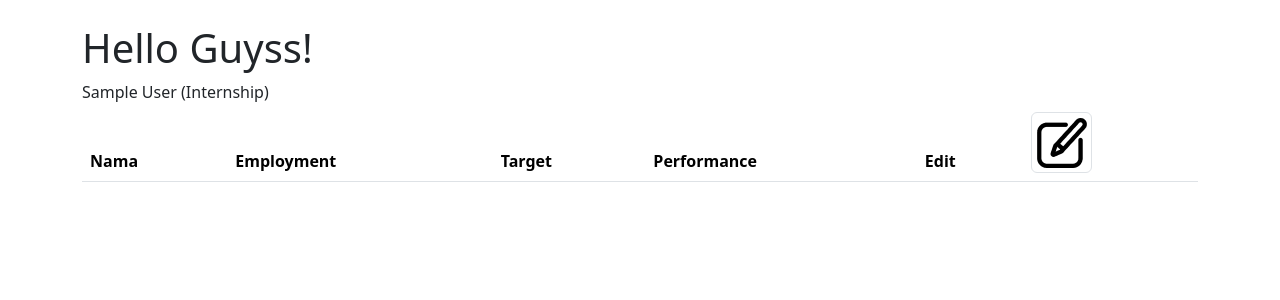
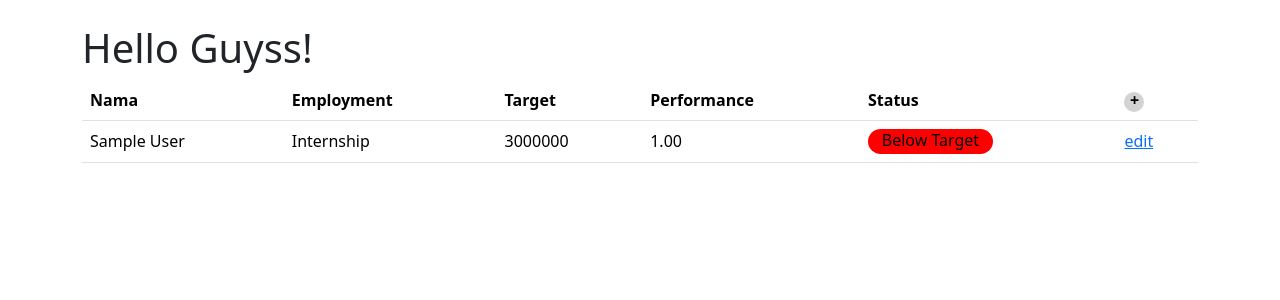
Before and after one commit to AfterRain007/Employee_Performance_Tracker, a Django app: page / in a window 1280 px wide. Shown: the part 56-356 px from the top of the page. Run offline with Django 5.2, Linux system fonts and the light colour scheme; tables that the repository leaves empty hold one stand-in row (values such as "Sample post"); lists and menus that the app fills with data are empty.

Commit message:
Chheckpoint 2
Pulank dari tomoro

```diff
--- a/EPT/employeePerformance/templates/home.html
+++ b/EPT/employeePerformance/templates/home.html
@@ -11,20 +11,36 @@
         <th scope="col">Employment</th>
         <th scope="col">Target</th>
         <th scope="col">Performance</th>
-        <th scope="col">Edit</th>
-        <th scope="col">
-            <picture>
-                <source srcset="./editbutton-84380-1@2x.png" type="image/svg+xml">
-                <img src="./editbutton-84380-1@2x.png" class="img-fluid img-thumbnail" alt="...">
-              </picture>
+        <th scope="col">Status</th>
+        <th scope="col"><div style="width:20px;height:20px;border-radius:50%;text-align:center;line-height:17px;background-color:lightgray">+</div></th>
       </tr>
     </thead>
     <tbody>
-      <tr>
+
 {% if Employee %}
-
     {% for employee in Employee %}
-        {{employee}}<br/>
+        <tr>
+            <td>{{ employee.Nama }}</td>
+            <td>{{ employee.Employment_Status }}</td>
+            <td>{% if employee.Employment_Status == "Full-Time" %}
+                7500000
+                {% elif employee.Employment_Status == "Contract" %}
+                5000000
+                {% else %}
+                3000000
+                {% endif %}</td>
+            <td>{{ employee.Monthly_Performance }}</td>
+            <td>{% if employee.Employment_Status == "Full-Time" and employee.Monthly_Performance >= 7500000 %}
+                <div style="width:125px;height:25px;border-radius:20px;text-align:center;line-height:22px;background-color:green">Surpassed</div>
+                {% elif employee.Employment_Status == "Contract" and employee.Monthly_Performance >= 5000000 %}
+                <div style="width:125px;height:25px;border-radius:20px;text-align:center;line-height:22px;background-color:green">Surpassed</div>
+                {% elif employee.Employment_Status == "Internship" and employee.Monthly_Performance >= 3000000 %}
+                <div style="width:125px;height:25px;border-radius:20px;text-align:center;line-height:22px;background-color:green">Surpassed</div>
+                {% else %}
+                <div style="width:125px;height:25px;border-radius:20px;text-align:center;line-height:23px;background-color:red">Below Target</div>
+                {% endif %}</td>
+            <td><a href="{% url 'employee' employee.id %}">edit</a></td>
+        </tr>
     {% endfor %}
 
 {% endif %}
@@ -32,3 +48,15 @@
 
 
 {% endblock %}
+
+<style>
+    .circle {
+        display: inline-block;
+        width: 30px;
+        height: 30px;
+        border-radius: 50%;
+        border: 2px solid #000;
+        text-align: center;
+        line-height: 26px; /* Adjust this to vertically center the content */
+    }
+</style>
--- a/EPT/employeePerformance/urls.py
+++ b/EPT/employeePerformance/urls.py
@@ -3,4 +3,7 @@ from . import views
 
 urlpatterns = [
     path("", views.home, name = "home"),
+    path("employee/<int:pk>", views.employeeData, name = "employee"),
+    path("addEmployee/<int:pk>", views.addEmployee, name = "addEmployee"),
+    path("employeeDelete/<int:pk>", views.employeeDelete, name = "employeeDelete")
 ]
--- a/EPT/employeePerformance/views.py
+++ b/EPT/employeePerformance/views.py
@@ -1,8 +1,22 @@
-from django.shortcuts import render
+from django.shortcuts import render, redirect
+from django.contrib import messages
 from .models import Employee
+from .forms import AddRecordForm
 
 def home(request):
     employee = Employee.objects.all()
+    return render(request, 'home.html', {"Employee": employee})
 
+def employeeData(request, pk):
+    employeeData = Employee.objects.get(id=pk)
+    return render(request, 'employee.html', {"Employee": employeeData})
 
-    return render(request, 'home.html', {"Employee": employee})
+def addEmployee(request, pk):
+    employeeData = Employee.objects.get(id=pk)
+    return render(request, 'addEmployee.html', {"Employee": addEmployee})
+
+def employeeDelete(request, pk):
+    ID = Employee.objects.get(id=pk)
+    ID.delete()
+    message.success(request, "Deleted Successfully")
+    return redirect('home')
--- a/EPT/mydb.py
+++ b/EPT/mydb.py
@@ -1,5 +1,4 @@
 import mysql.connector
-
 
 dataBase = mysql.connector.connect(
     host = 'localhost',
```
Also changed, not shown: EPT/employeePerformance/forms.py (added, +14 -0 lines), EPT/employeePerformance/templates/addEmployee.html (added, +21 -0 lines), EPT/employeePerformance/templates/employee.html (added, +21 -0 lines), EPT/employeePerformance/editbutton-84380-1@2x.png (deleted), EPT/employeePerformance/templates/editbutton-84380-1@2x.png (deleted).
